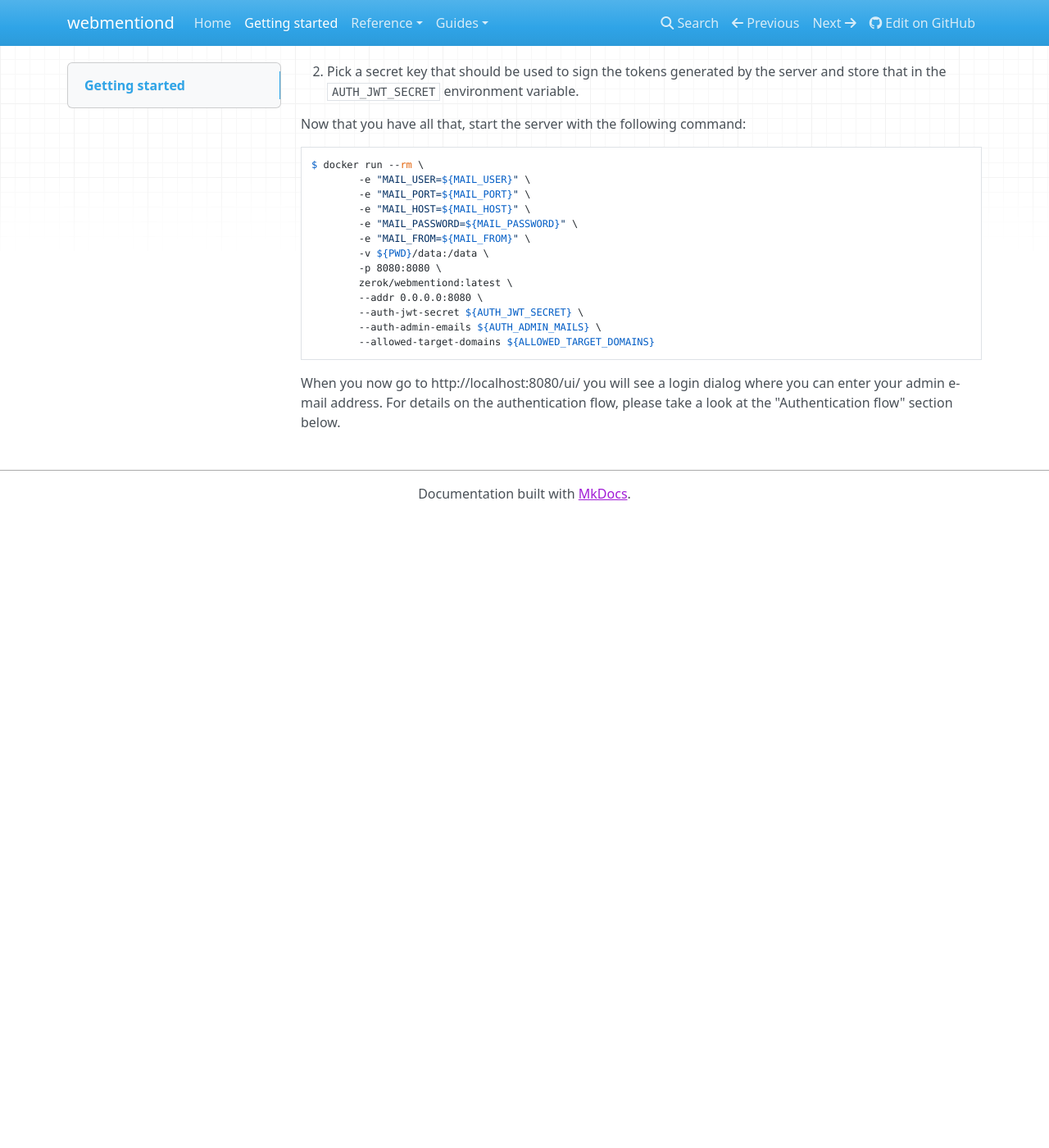
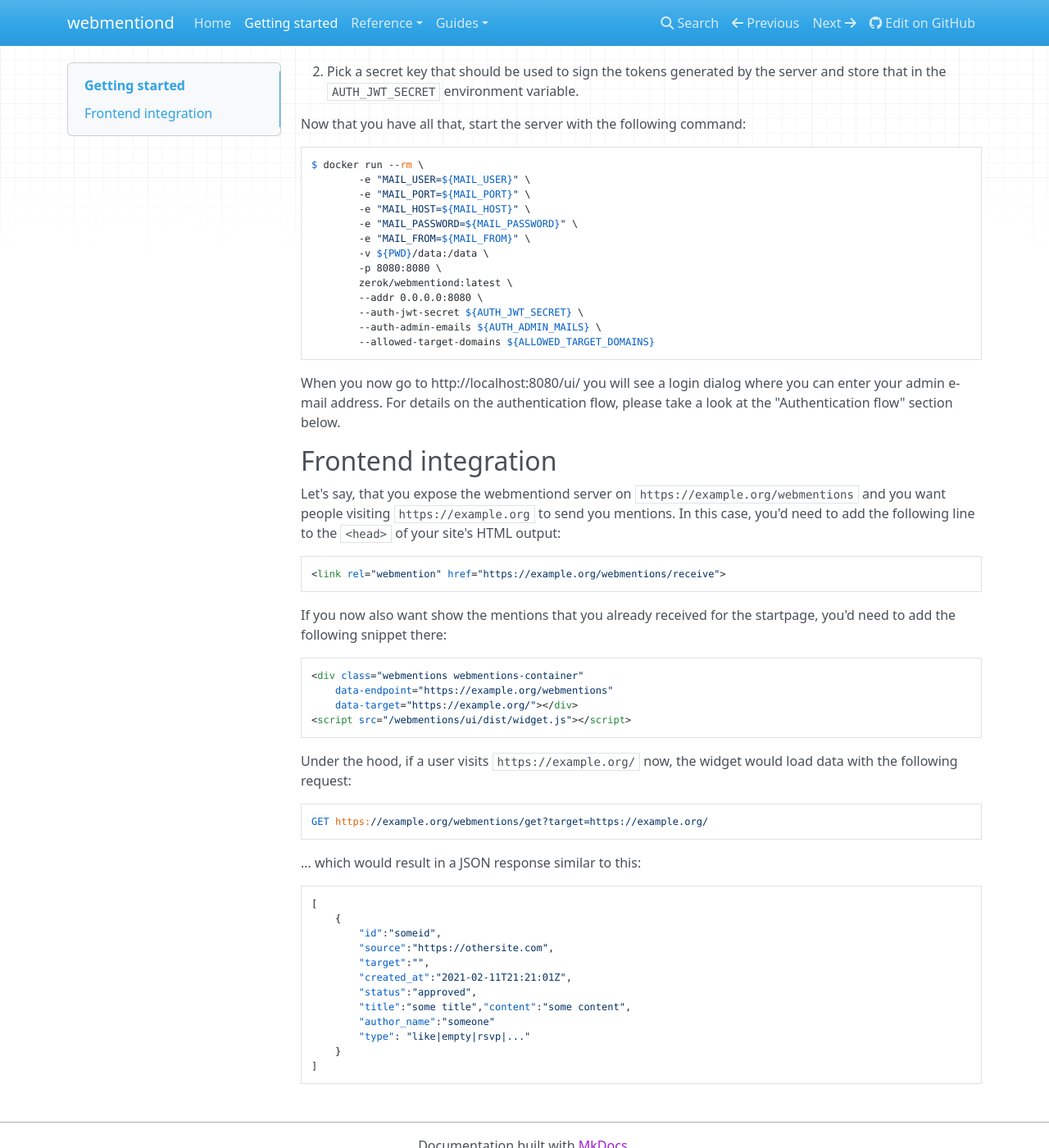
Before and after one commit to zerok/webmentiond, an MkDocs documentation site: the page built from docs/getting-started.md, in a window 1280 px wide and 1400 px high, scrolled down 403 px. Shown: the whole window at 82% size. Built offline with MkDocs 1.6.1, drawn with Linux system fonts in a browser that asks for light colours; nearby versions of some CDN libraries; before the commit the page ends 1033 px from its top, so only the background shows below that.

Commit message:
docs: Add example for frontend integration

````diff
--- a/docs/getting-started.md
+++ b/docs/getting-started.md
@@ -41,3 +41,48 @@ $ docker run --rm \
 When you now go to http://localhost:8080/ui/ you will see a login dialog where
 you can enter your admin e-mail address. For details on the authentication
 flow, please take a look at the "Authentication flow" section below.
+
+## Frontend integration
+
+Let's say, that you expose the webmentiond server on
+`https://example.org/webmentions` and you want people visiting
+`https://example.org` to send you mentions. In this case, you'd need to add the
+following line to the `<head>` of your site's HTML output:
+
+```html
+<link rel="webmention" href="https://example.org/webmentions/receive">
+```
+
+If you now also want show the mentions that you already received for the
+startpage, you'd need to add the following snippet there:
+
+```html
+<div class="webmentions webmentions-container"
+    data-endpoint="https://example.org/webmentions"
+    data-target="https://example.org/"></div>
+<script src="/webmentions/ui/dist/widget.js"></script>
+```
+
+Under the hood, if a user visits `https://example.org/` now, the widget would
+load data with the following request:
+
+```
+GET https://example.org/webmentions/get?target=https://example.org/
+```
+
+... which would result in a JSON response similar to this:
+
+```json
+[
+    {
+        "id":"someid",
+        "source":"https://othersite.com",
+        "target":"",
+        "created_at":"2021-02-11T21:21:01Z",
+        "status":"approved",
+        "title":"some title","content":"some content",
+        "author_name":"someone"
+        "type": "like|empty|rsvp|..."
+    }
+]
+```
````
